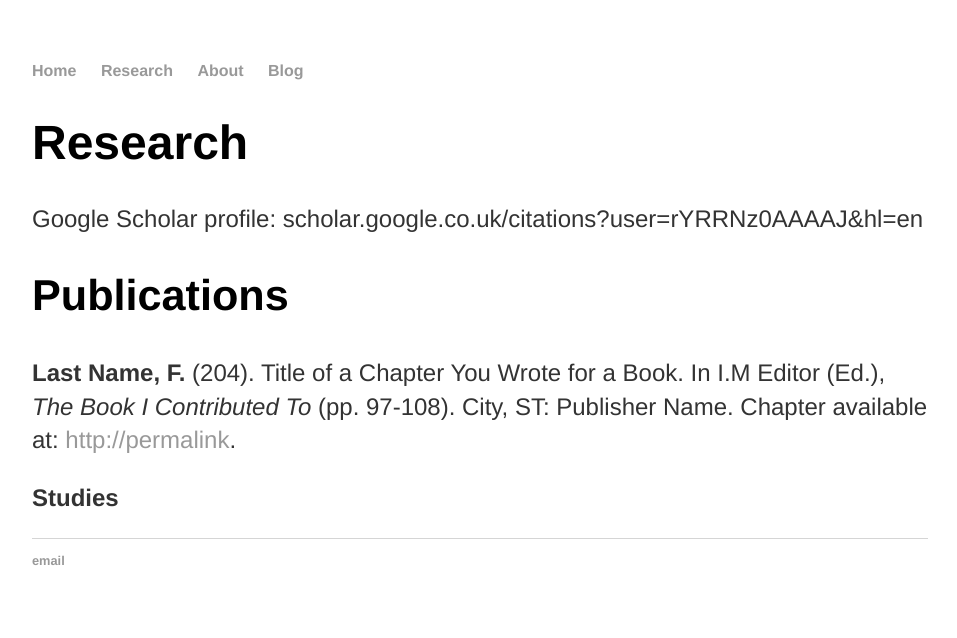
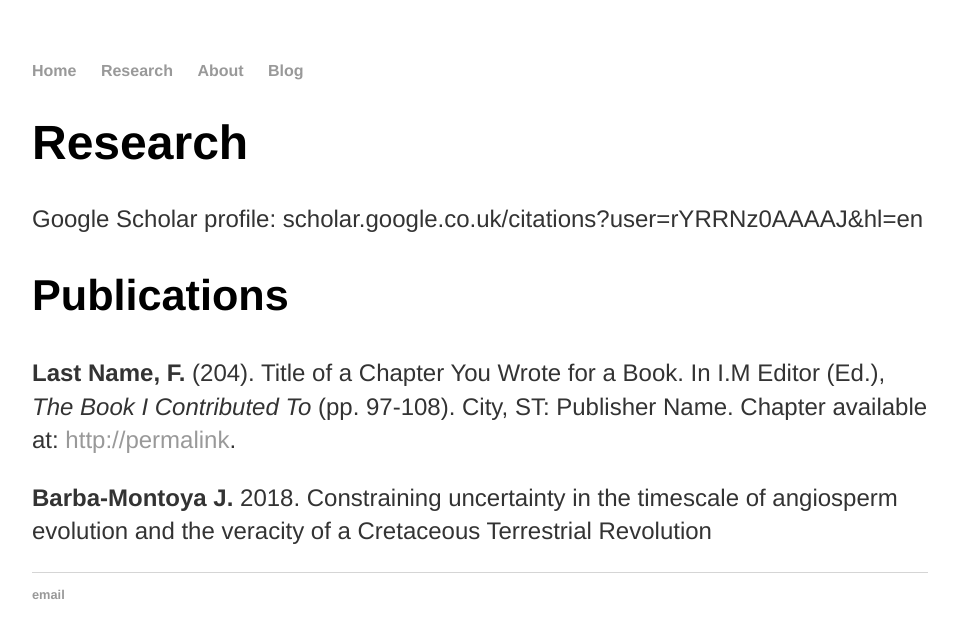
Before and after one commit to josebarbamontoya/josebarbamontoya.github.io, a Jekyll site: the page built from research/index.html, in a window 1280 px wide. Shown: the top 638 px of the page, without its empty margins (160-1117 px from the left). Built offline with Jekyll 4.4.1, drawn with Linux system fonts in a browser that asks for light colours.

Commit message:
Update index.html

```diff
--- a/research/index.html
+++ b/research/index.html
@@ -8,5 +8,5 @@ title: Jose Barba-Montoya
 					<p>Google Scholar profile: scholar.google.co.uk/citations?user=rYRRNz0AAAAJ&hl=en</p>
 					<h2>Publications</h2>
 					<p><strong>Last Name, F.</strong> (204). Title of a Chapter You Wrote for a Book. In I.M Editor (Ed.), <em>The Book I Contributed To</em> (pp. 97-108). City, ST: Publisher Name. Chapter available at: <a href="#">http://permalink</a>.
-					<p><b>Studies</b><br>
+					<p><b>Barba-Montoya J. </b>2018. Constraining uncertainty in the timescale of angiosperm evolution and the veracity of a Cretaceous Terrestrial Revolution<br>
 	</div>
```
